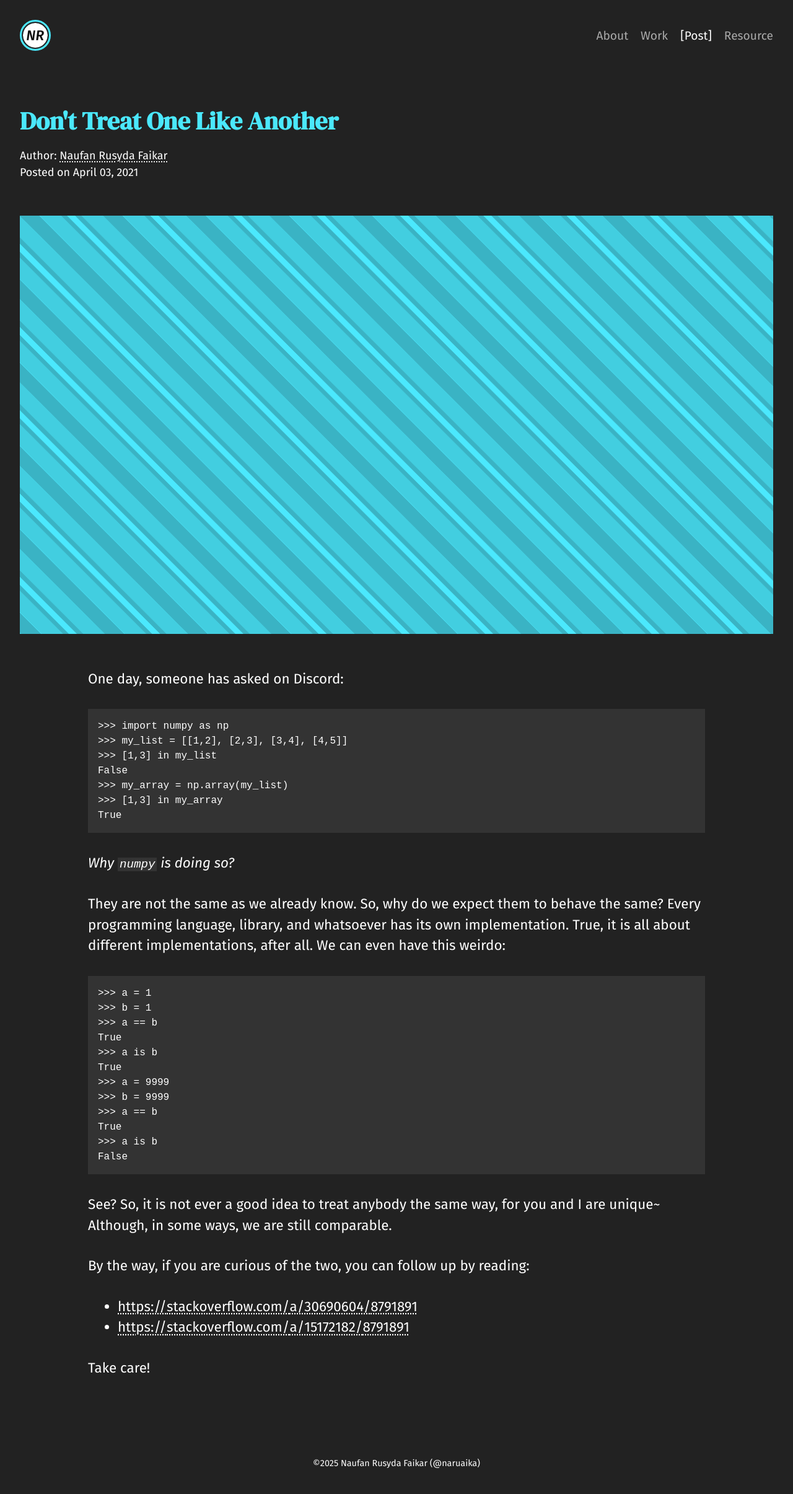
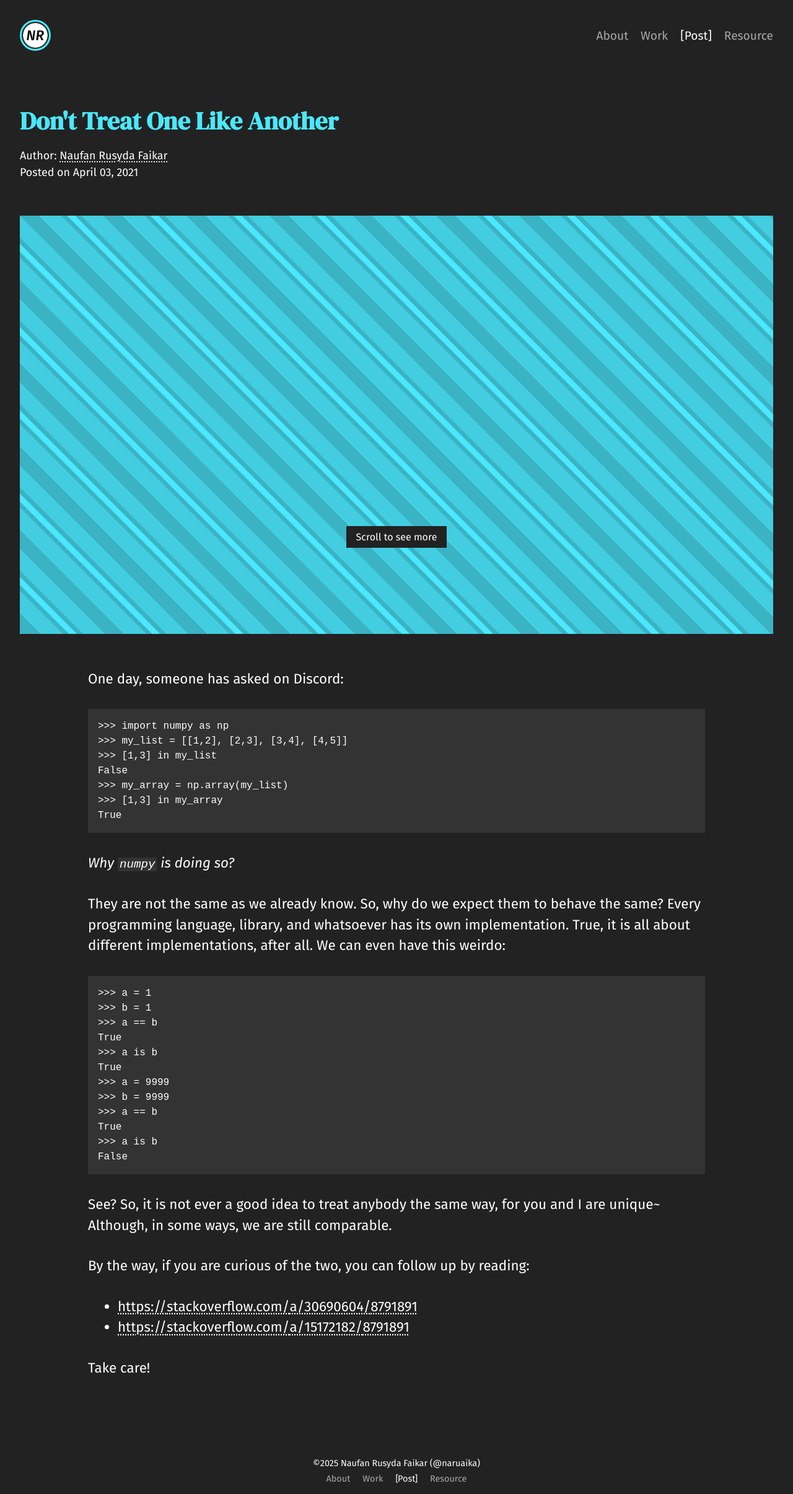
Before and after one commit to naruaika/naruaika.github.io, a Jekyll site: the page built from _posts/2021-04-03-don-t-treat-one-like-another.html, in a window 1280 px wide. Shown: the whole page at 62% size. Built offline with Jekyll 4.4.1, drawn with Linux system fonts in a browser that asks for light colours; before the commit the page ends 2386 px from its top, so only the background shows below that.

Commit message:
Re-layout /post page
In addition:
- Add scroll signifier to /post/ page
- Add redundant top navigation urls to the footer

```diff
--- a/_includes/footer.html
+++ b/_includes/footer.html
@@ -5,4 +5,13 @@
     <script>
         document.getElementById("copyright-year").textContent = new Date().getFullYear();
     </script>
+
+    <div class="menu">
+        {%- assign page_url = page.url | relative_url | replace: '/', ' ' | split: ' ' | first | prepend: '/' | append: '/' | replace: '//', '/' -%}
+        {% for item in site.data.navigation %}
+            <a href="{{ item.link }}" {% if page_url == item.link %} class="selected" {% endif %}>
+                {{ item.name }}
+            </a>
+        {% endfor %}
+    </div>
 </footer>
--- a/_includes/navigation-bar.html
+++ b/_includes/navigation-bar.html
@@ -8,5 +8,4 @@
             </a>
         {% endfor %}
     </div>
-    {{  }}
 </nav>
--- a/_layouts/post.html
+++ b/_layouts/post.html
@@ -119,6 +119,7 @@ layout: default
                 position: relative;
                 margin-block-end: 2.5rem;
                 height: 75vh;
+                /* width: 25vh; */
                 background-color: #FFF;
             }
 
@@ -309,6 +310,32 @@ layout: default
         }
     }
 
+    .scroll-signifier {
+        box-sizing: border-box;
+        position: fixed;
+        padding: 1rem;
+        bottom: 0;
+        left: 0;
+        right: 0;
+        display: flex;
+        justify-content: center;
+        animation: scroll-signifier linear forwards;
+        animation-timeline: scroll();
+        animation-range: 0vh 100px;
+
+        span {
+            padding: .5rem 1rem;
+            box-sizing: border-box;
+            background-color: #222;
+        }
+    }
+
+    @keyframes scroll-signifier {
+        to {
+            translate: 0 100px;
+        }
+    }
+
     @container (width < 1280px) {
         main .content blockquote {
             font-size: min(10vmin, 3.5rem);
@@ -447,6 +474,8 @@ layout: default
     </div>
 </main>
 
+<div class="scroll-signifier"><span>Scroll to see more</span></div>
+
 <script>
     document.addEventListener('DOMContentLoaded', (event) => {
         document.querySelectorAll('.icode, .hcode').forEach((element) => {
--- a/_sass/footer.scss
+++ b/_sass/footer.scss
@@ -2,6 +2,37 @@
     box-sizing: border-box;
     padding: 3.5rem 2rem 1rem;
     display: flex;
-    justify-content: center;
+    flex-direction: column;
+    align-items: center;
+    gap: .5rem;
     font-size: 0.9rem;
+
+    .menu {
+        display: flex;
+        gap: 1.25rem;
+
+        a {
+            color: #AAA;
+            text-decoration: none;
+            white-space: nowrap;
+
+            &:hover {
+                color: #FFF;
+            }
+
+            &.selected {
+                color: #FFF;
+
+                &::before {
+                    content: '[';
+                    margin-inline-end: -0.3rem;
+                }
+
+                &::after {
+                    content: ']';
+                    margin-inline-start: -0.3rem;
+                }
+            }
+        }
+    }
 }
```
Also changed, not shown: posts/index.html (+12 -4 lines).
